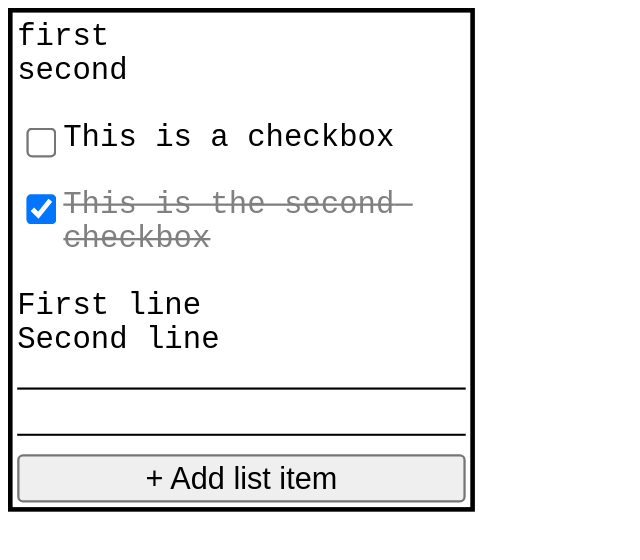
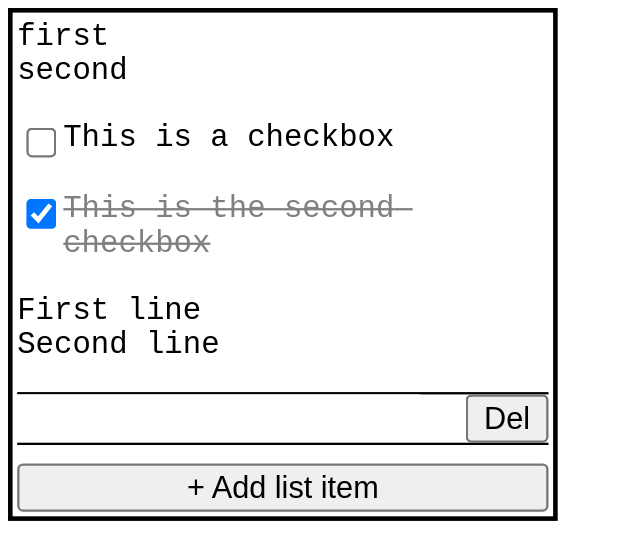
Before and after one commit to AdityaAnuragi/notes-app, a React (Vite) app: page / in a window 1280 px wide. Both pictures are taken after a click on the button "+ Add list item". Shown: the top 560 px of the page, without its empty margins (0-640 px from the left). Built offline with nearby package versions, Linux system fonts and the light colour scheme.

Commit message:
delete button functionality added

```diff
--- a/src/App.css
+++ b/src/App.css
@@ -8,9 +8,10 @@
 
 textarea {
   resize: none;
-  width: 100%;
+  width: max-content;
   padding: 0px;
   border: none;
+  /* border: 2px solid red; */
 }
 
 textarea:focus-visible {
@@ -18,7 +19,7 @@ textarea:focus-visible {
   border-color : rgba(0,0,0,1);
 }
 
-button {
+#addNewItemButton {
   width: 100%;
 }
 
@@ -32,3 +33,11 @@ button {
 .textAreaContainer:has(textarea:focus-visible) {
   border-color: rgba(0,0,0,1);
 }
+
+.deleteButton {
+  opacity: 0;
+}
+
+.textAreaContainer:focus-within .deleteButton {
+  opacity: 1;
+}
--- a/src/App.jsx
+++ b/src/App.jsx
@@ -70,6 +70,12 @@ function App() {
     }
   }
 
+  function deleteElement(index) {
+    const duplicate = JSON.parse(JSON.stringify(data))
+    duplicate.splice(index,1)
+    setData(duplicate)
+  }
+
   useLayoutEffect(() => {
     const collection = document.getElementsByClassName("textarea")
     for (let i = 0; i < collection.length ; i+=1) {
@@ -86,16 +92,18 @@ function App() {
             <div className="textAreaContainer" key={index} style={{ display: "flex", justifyContent: "flex-start", alignItems: "flex-start" }} >
               <input type="checkbox" checked={data[index].category.isChecked} onChange={() => handleCheckChange(index)} />
               <textarea style={getStyles(index)} value={data[index].data} className="textarea" onChange={(e) => handleTextChange(e,index)} onKeyDown={(e) => handleKeyDown(e,index)} />
+              <button className="deleteButton" onClick={() => deleteElement(index)} >Del</button>
             </div>
           )
         }
         return (
-          <div className="textAreaContainer" key={index} >
+          <div className="textAreaContainer" key={index} style={{display : "flex", alignItems : "flex-start", justifyContent : "space-between" }} >
             <textarea style={{resize : "none",display : "block"}}  value={data[index].data} className="textarea" ref={(node) => callbackForRef(node,index)} onChange={(e) => handleTextChange(e,index)} onKeyDown={(e) => handleKeyDown(e,index)} />
+            <button className="deleteButton" onClick={() => deleteElement(index)} >Del</button>
           </div>
         )
       })}
-      <button onClick={handleButtonClick} > + Add list item</button>
+      <button id="addNewItemButton" onClick={handleButtonClick} > + Add list item</button>
     </div>
   )
 
```
